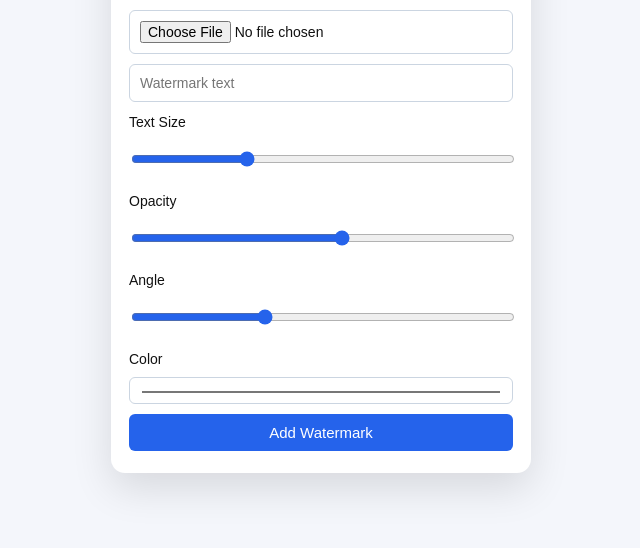
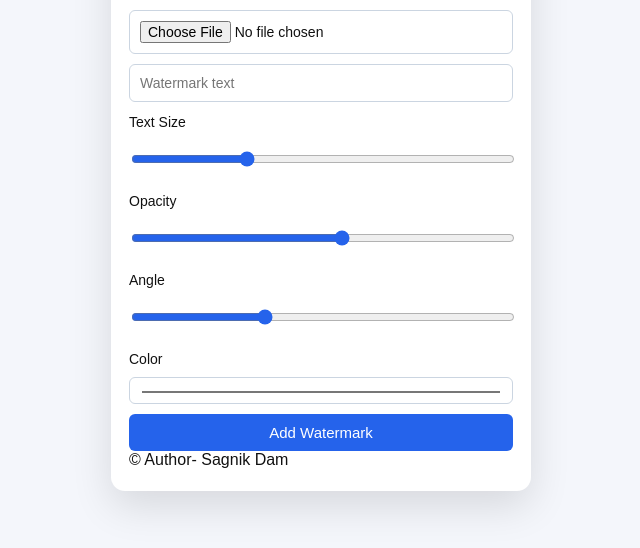
Before and after one commit to SagnikAB/watermark-web, a website: page public/index.html in a window 1280 px wide. Shown: the part 138-686 px from the top of the page, without its empty margins (319-959 px from the left). Drawn offline with Linux system fonts and the light colour scheme.

Commit message:
Update index.html

```diff
--- a/public/index.html
+++ b/public/index.html
@@ -47,6 +47,8 @@
     </form>
 
     <img id="preview" />
+    <footer>© Author- Sagnik Dam</footer>
+
   </div>
 
   <script src="script.js"></script>
```
